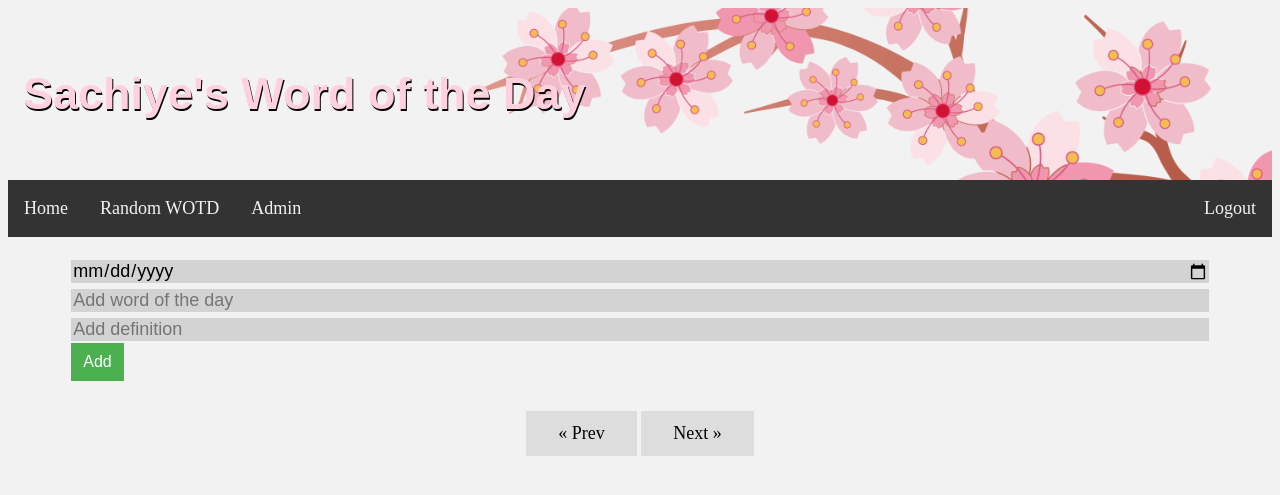
After one commit to nullsym/jwotd, a Python web app: template www/templates/admin.html in a window 1280 px wide. The commit adds this page. Shown: the top 495 px of the page. Run offline with Jinja, Linux system fonts and the light colour scheme; the template is opened without the code that fills it, so the values that code supplies are empty; some web fonts are replaced.

Commit message:
Add user login for admin tasks

```diff
--- /dev/null
+++ b/www/static/admin.css
@@ -0,0 +1,37 @@
+article.admin {
+  max-width: 90%;
+  max-height: 100%;
+}
+
+input {
+  width: 100%;
+  box-sizing: border-box;
+  /*padding: 5px 15px;*/
+  background-color: #d3d3d3;
+  border: 1px #FFFFFF;
+  /*transition: ease-in-out, width .35s ease-in-out;*/
+}
+
+input:focus {
+  background-color: #BEBEBE;
+}
+
+input:lang(ja-jp) {
+  font-family: "Noto Sans JP", sans-serif;
+  font-size: 18px;
+  font-weight: normal;
+  /*line-height: 2em;*/
+}
+
+
+button {
+  background-color: #4CAF50;
+  border: none;
+  color: white;
+  padding: 10px 12px;
+  text-align: center;
+  text-decoration: none;
+  display: inline-block;
+  font-size: 16px;
+  /*width: 100%;*/
+}
--- /dev/null
+++ b/www/templates/admin.html
@@ -0,0 +1,54 @@
+{% extends "base.html" %}
+{% block head %}
+<link rel="stylesheet" href="/static/admin.css">
+{% endblock %}
+{% block content %}
+  <!-- TODO: Add a search bar here -->
+  {% if artlen == 0 %}
+    <article>
+      <p style="text-align:center">
+        You've reached the end of the road
+      </p>
+    </article>
+  {% else %}
+    <!-- ADD an entry -->
+    <article class="admin">
+      <form action="/admin/{{ page }}" method="POST">
+          <input type="hidden" name="id" value="nope">
+          <input type="date" name="date" lang="ja-jp" value="" required autocomplete="off">
+          <input type="text" name="wotd" lang="ja-jp" placeholder="Add word of the day" required autocomplete="off">
+          <input type="text" name="def" lang="ja-jp" placeholder="Add definition" required autocomplete="off">
+          <button type="submit" name="add" value="add">Add</button>
+        </form>
+    </article>
+    <!-- DEL or UPDATE an entry -->
+    {% for wotd_i in wotd %}
+      <article class="admin">
+        <form action="/admin/{{ page }}" method="POST">
+          <input type="hidden" name="id" value="{{ wotd_i[0] }}">
+          <input type="date" name="date" lang="ja-jp" value="{{ wotd_i[0] }}" required autocomplete="off">
+          <input type="text" name="wotd" lang="ja-jp" value="{{ wotd_i[1] }}" required autocomplete="off">
+          <input type="text" name="def" lang="ja-jp" value="{{ wotd_i[2] }}" required autocomplete="off">
+          <button type="submit" name="update" value="update">Update</button>
+          <button type="submit" name="del" value="del">Delete</button>
+        </form>
+      </article>
+    {% endfor %}
+  {% endif %}
+{% endblock %}
+{% block footer %}
+<footer>
+  <!-- Prev -->
+  {% if page == 0 %}
+    <a href="#" class="disable">&laquo; Prev</a>
+  {% else %}
+    <a href="/admin/{{ page - 1 }}">&laquo; Prev</a>
+  {% endif %}
+  <!-- Next -->
+  {% if artlen == delta %}
+    <a href="/admin/{{ page + 1 }}">Next &raquo;</a>
+  {% else %}
+    <a href="#" class="disable">Next &raquo;</a>
+  {% endif %}
+</footer>
+{% endblock %}
--- a/www/templates/base.html
+++ b/www/templates/base.html
@@ -8,21 +8,24 @@
     {% block head %}{% endblock %}
   </head>
   <body>
-    <!-- HEADER (navbar) -->
+    <!-- HEADER -->
     <header>
       <h1>Sachiye's Word of the Day</h1>
     </header>
+    <!-- NAVBAR -->
     <nav>
       <a href="/">Home</a>
       <a href="/rand">Random WOTD</a>
-      <!-- <a href="/flashcards">Flashcards</a> -->
-      <!-- <a style="float:right" href="/about">About</a> -->
-      <a href="/about">About</a>
+      {% if current_user.is_anonymous %}
       <a style="float:right" href="/login">Login</a>
+      {% else %}
+      <a href="/admin/0">Admin</a>
+      <a style="float:right" href="/logout">Logout {{ current_user.username }}</a>
+      {% endif %}
     </nav>
     <!-- CONTENT -->
     {% block content %}{% endblock %}
-    <!-- END CONTENT -->
+    <!-- FOOTER -->
     {% block footer %}{% endblock %}
   </body>
 </html>
--- a/www/templates/flashcards.html
+++ /dev/null
@@ -1,4 +0,0 @@
-{% extends "base.html" %}
-{% block content %}
-TODO: Write me
-{% endblock %}
```
Also changed, not shown: bot/bot.js (+5 -5 lines), www/templates/about.html (deleted, +0 -7 lines), www/templates/login.html (added, +13 -0 lines), README.md, www/templates/rand.html (line endings or trailing spaces), 1 other file.
